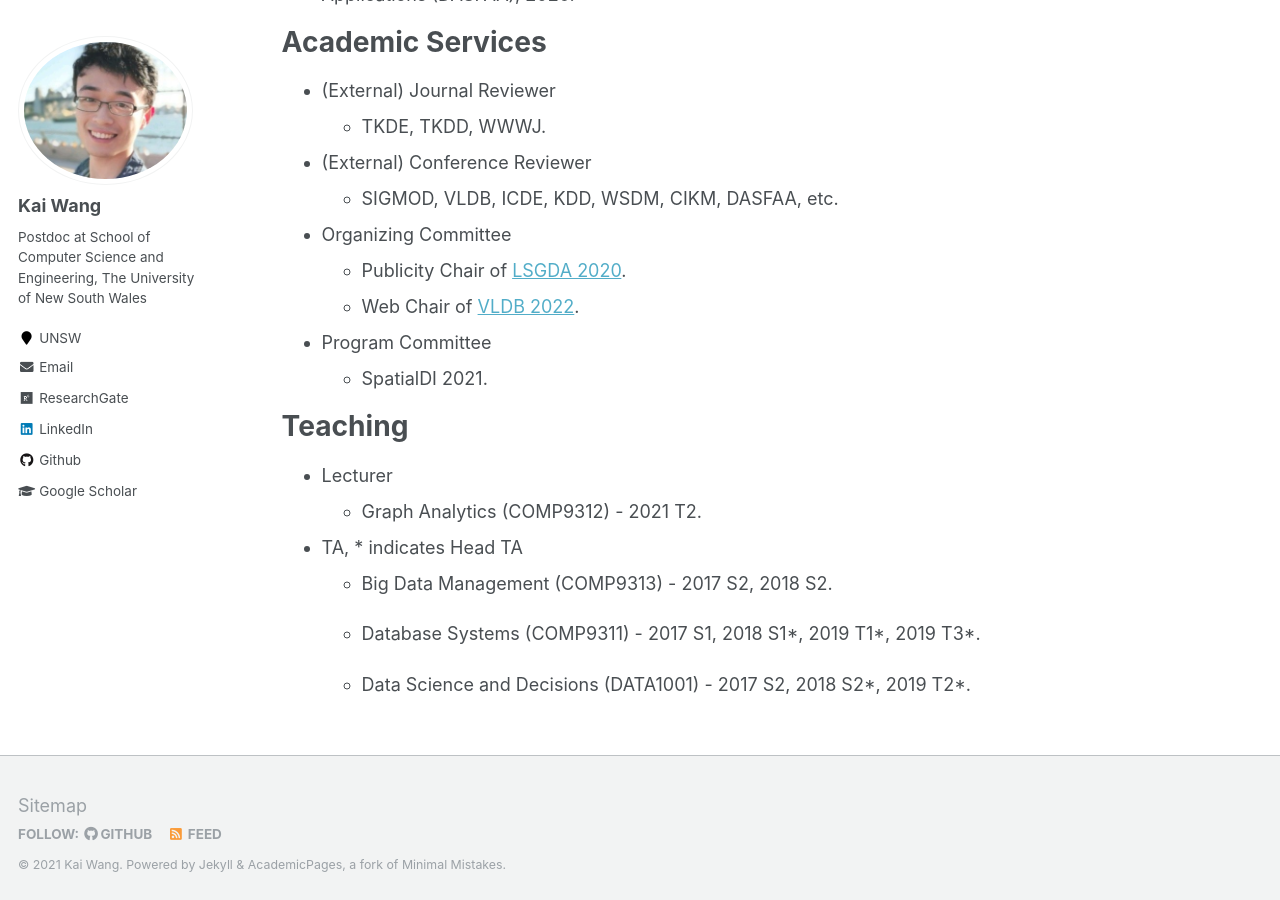
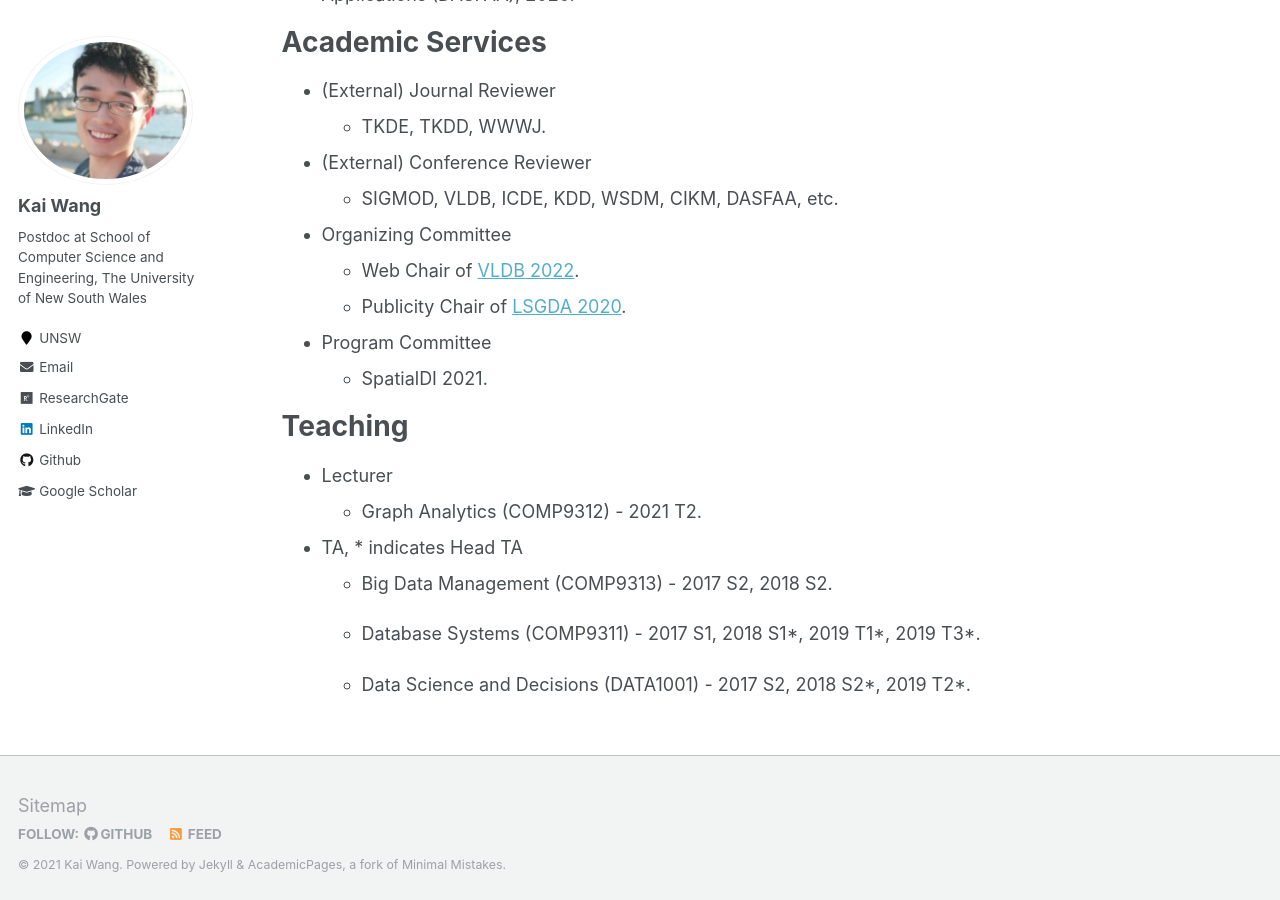
Before and after one commit to cs-kaiwang/cs-kaiwang.github.io, a Jekyll site: the page built from _pages/about.md, in a window 1280 px wide and 900 px high, scrolled down 1509 px. Built offline with Jekyll 4.4.1, drawn with Linux system fonts in a browser that asks for light colours.

```diff
--- a/_pages/about.md
+++ b/_pages/about.md
@@ -38,8 +38,8 @@ Academic Services
   - SIGMOD, VLDB, ICDE, KDD, WSDM, CIKM, DASFAA, etc.
 
 - Organizing Committee
+  - Web Chair of [VLDB 2022](http://vldb.org/2022/).
   - Publicity Chair of [LSGDA 2020](https://www.google.com/url?q=https%3A%2F%2Flsgda.github.io%2F2020%2F&sa=D&sntz=1&usg=AFQjCNFYfkgg9wBrWW8wUaG8GCGXJz3z_A).
-  - Web Chair of [VLDB 2022](http://vldb.org/2022/).
 
 - Program Committee
   - SpatialDI 2021.
```
